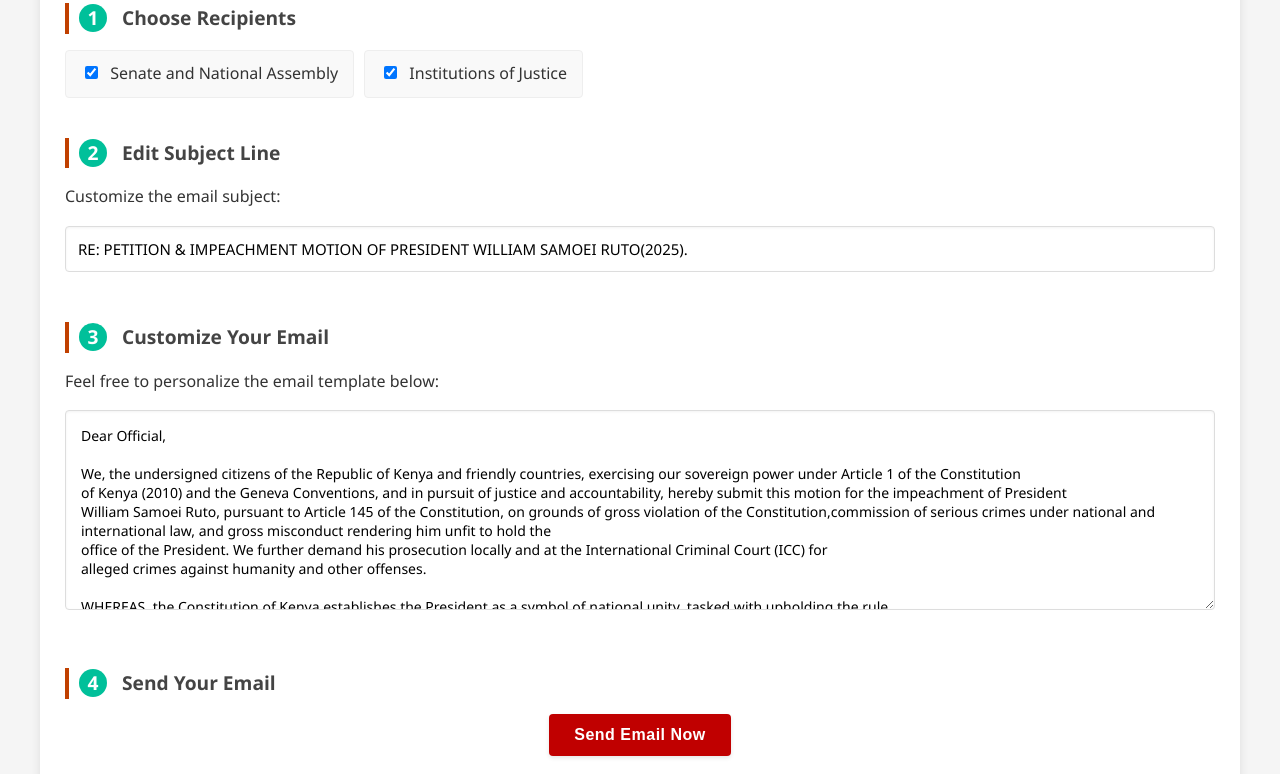
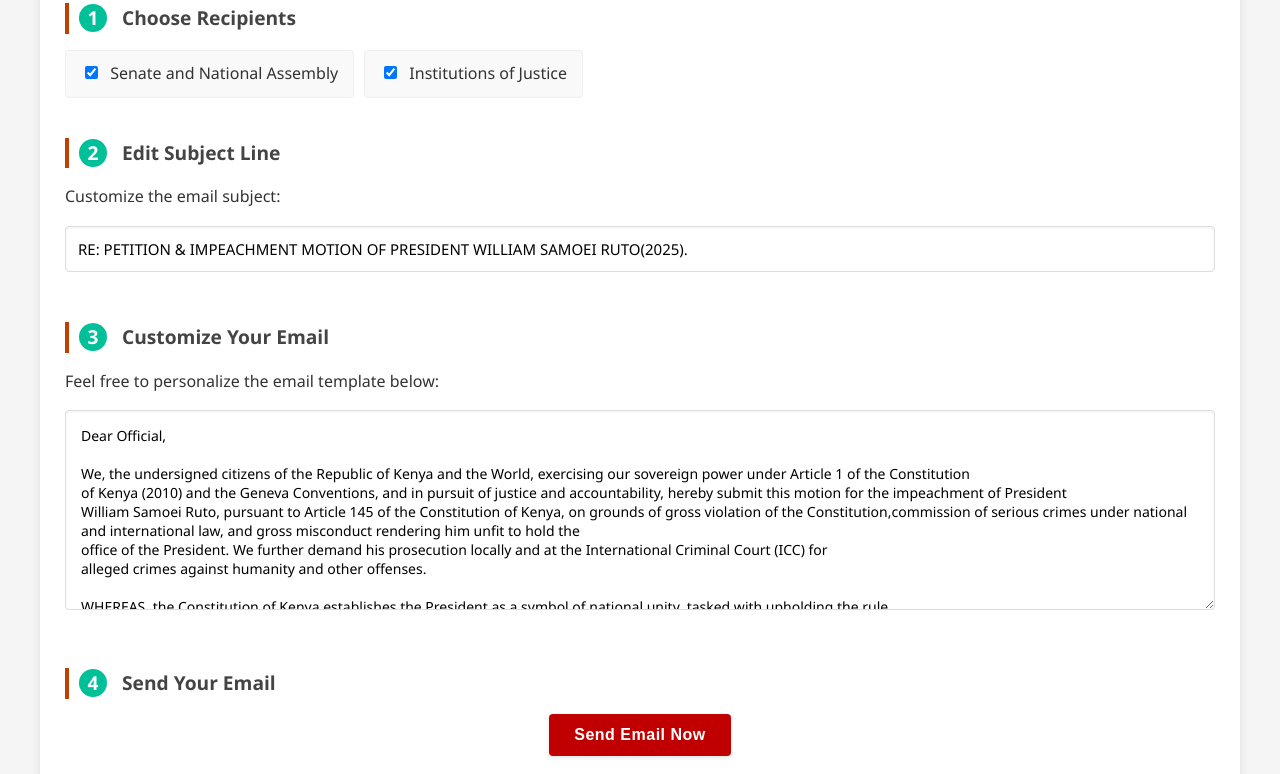
Before and after one commit to Ozzymandias-source/Impeachment, a plain HTML site: page index.html in a window 1280 px wide. Shown: the part 438-1212 px from the top of the page. Drawn offline with Linux system fonts and the light colour scheme.

Commit message:
Add files via upload

```diff
--- a/index.html
+++ b/index.html
@@ -51,9 +51,9 @@
         <textarea id="emailContent">
 Dear Official,
 
-We, the undersigned citizens of the Republic of Kenya and friendly countries, exercising our sovereign power under Article 1 of the Constitution
+We, the undersigned citizens of the Republic of Kenya and the World, exercising our sovereign power under Article 1 of the Constitution
 of Kenya (2010) and the Geneva Conventions, and in pursuit of justice and accountability, hereby submit this motion for the impeachment of President
-William Samoei Ruto, pursuant to Article 145 of the Constitution, on grounds of gross violation of the Constitution,commission of serious crimes under national and international law, and gross misconduct rendering him unfit to hold the
+William Samoei Ruto, pursuant to Article 145 of the Constitution of Kenya, on grounds of gross violation of the Constitution,commission of serious crimes under national and international law, and gross misconduct rendering him unfit to hold the
 office of the President. We further demand his prosecution locally and at the International Criminal Court (ICC) for
 alleged crimes against humanity and other offenses.
 
```
